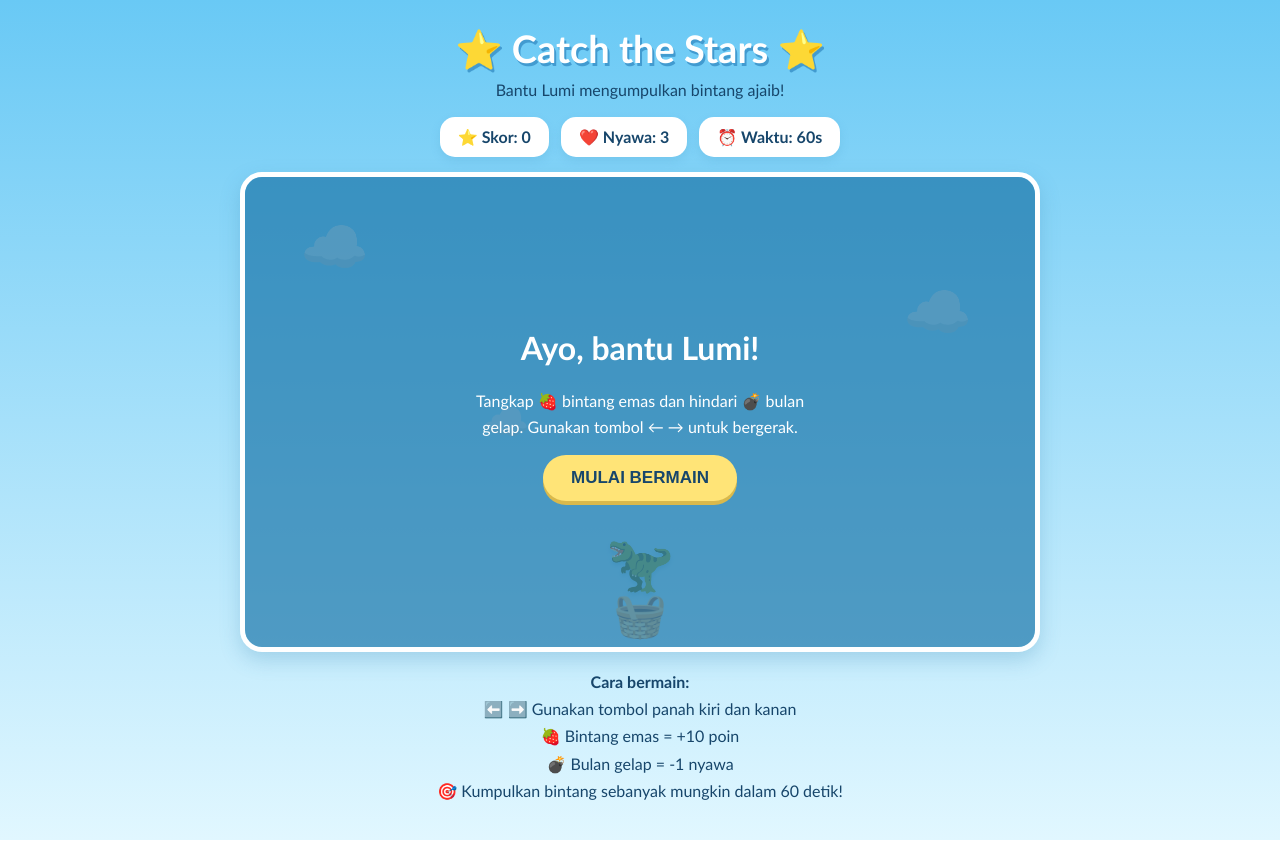
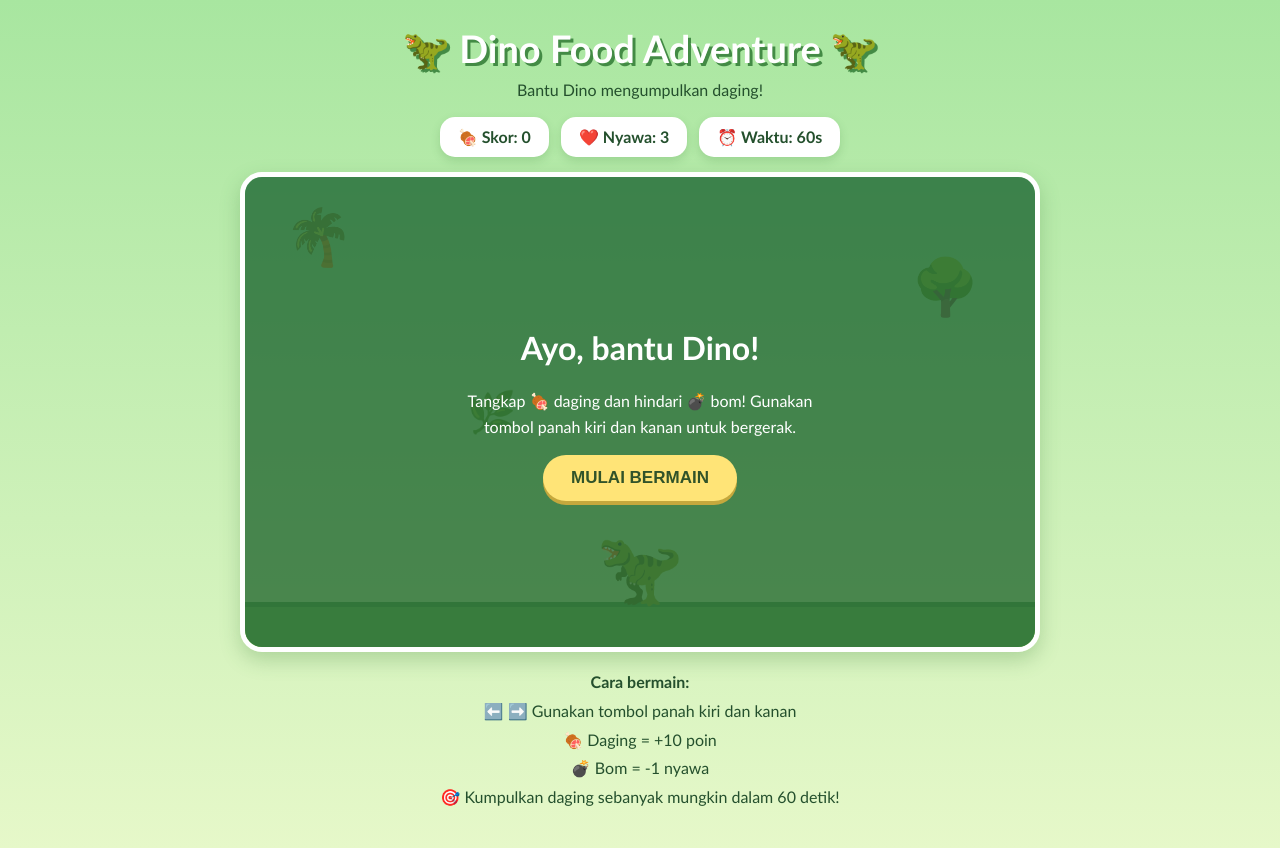
Before and after one commit to sabilsatria/go-dino, a plain HTML site: page index.html in a window 1280 px wide. Drawn offline with Linux system fonts and the light colour scheme.

Commit message:
Add files via upload

```diff
--- a/index.html
+++ b/index.html
@@ -4,7 +4,7 @@
 <head>
 <meta charset="UTF-8">
 <meta name="viewport" content="width=device-width, initial-scale=1.0">
-<title>Catch the Stars</title>
+<title>Dino Food Adventure</title>
 
 <style>
 * {
@@ -13,19 +13,19 @@
 
 body {
     margin: 0;
+    padding: 20px;
+    min-height: 100vh;
+    text-align: center;
     font-family: "Trebuchet MS", sans-serif;
-    text-align: center;
-    color: #17466b;
-    background: linear-gradient(#69c9f5, #e1f7ff);
-    min-height: 100vh;
-    padding: 20px;
+    color: #24502d;
+    background: linear-gradient(#a8e6a0, #e6f8c9);
 }
 
 h1 {
     margin: 5px 0;
     font-size: 38px;
     color: #fff;
-    text-shadow: 2px 3px #429bd0;
+    text-shadow: 3px 3px #438b45;
 }
 
 .subtitle {
@@ -45,7 +45,7 @@ h1 {
     padding: 10px 18px;
     border-radius: 15px;
     font-weight: bold;
-    box-shadow: 0 4px 10px #479bc733;
+    box-shadow: 0 4px 10px #397d3533;
 }
 
 #game {
@@ -56,61 +56,57 @@ h1 {
     overflow: hidden;
     border: 5px solid white;
     border-radius: 22px;
-    background: linear-gradient(#69c9f5 0%, #bcecff 100%);
-    box-shadow: 0 8px 20px #3988b544;
+    background: linear-gradient(#8ddc9a, #d5f2a8);
+    box-shadow: 0 8px 20px #397d3544;
 }
 
-.cloud {
+.tree {
     position: absolute;
     font-size: 55px;
-    opacity: 0.8;
     pointer-events: none;
 }
 
-.cloud.one {
-    top: 35px;
-    left: 7%;
+.tree.one {
+    top: 25px;
+    left: 5%;
 }
 
-.cloud.two {
-    top: 100px;
-    right: 8%;
+.tree.two {
+    top: 75px;
+    right: 7%;
 }
 
-.cloud.three {
-    top: 220px;
-    left: 30%;
-    font-size: 38px;
+.tree.three {
+    top: 210px;
+    left: 28%;
+    font-size: 40px;
+}
+
+#ground {
+    position: absolute;
+    bottom: 0;
+    width: 100%;
+    height: 45px;
+    background: #77bd55;
+    border-top: 5px solid #559b43;
 }
 
 #player {
     position: absolute;
-    bottom: 12px;
+    bottom: 35px;
     left: 50%;
     width: 100px;
-    height: 112px;
-    transform: translateX(-50%);
+    height: 90px;
     display: flex;
-    flex-direction: column;
     align-items: center;
-    justify-content: flex-end;
+    justify-content: center;
+    font-size: 70px;
     z-index: 5;
-}
-
-#lumi {
-    font-size: 55px;
-    line-height: 1.1;
-    filter: drop-shadow(0 3px 2px #3d8db544);
-}
-
-#basket {
-    font-size: 43px;
-    line-height: 1;
 }
 
 .falling {
     position: absolute;
-    font-size: 32px;
+    font-size: 34px;
     z-index: 3;
     user-select: none;
 }
@@ -118,7 +114,7 @@ h1 {
 #overlay {
     position: absolute;
     inset: 0;
-    background: #287eafbb;
+    background: #286c38cc;
     display: flex;
     flex-direction: column;
     align-items: center;
@@ -143,11 +139,11 @@ button {
     border-radius: 25px;
     padding: 13px 28px;
     background: #ffe477;
-    color: #17466b;
+    color: #315329;
     font-size: 17px;
     font-weight: bold;
     cursor: pointer;
-    box-shadow: 0 4px 0 #d9b94c;
+    box-shadow: 0 4px 0 #c5a83d;
 }
 
 button:hover {
@@ -158,7 +154,7 @@ button:hover {
 .instructions {
     margin: 16px auto;
     max-width: 600px;
-    line-height: 1.7;
+    line-height: 1.8;
 }
 
 @media (max-width: 500px) {
@@ -167,7 +163,7 @@ button:hover {
     }
 
     h1 {
-        font-size: 30px;
+        font-size: 29px;
     }
 }
 </style>
@@ -175,41 +171,41 @@ button:hover {
 
 <body>
 
-<h1>⭐ Catch the Stars ⭐</h1>
-<p class="subtitle">Bantu Lumi mengumpulkan bintang ajaib!</p>
+<h1>🦖 Dino Food Adventure 🦖</h1>
+<p class="subtitle">Bantu Dino mengumpulkan daging!</p>
 
 <div class="stats">
-    <div class="stat">⭐ Skor: <span id="score">0</span></div>
+    <div class="stat">🍖 Skor: <span id="score">0</span></div>
     <div class="stat">❤️ Nyawa: <span id="lives">3</span></div>
     <div class="stat">⏰ Waktu: <span id="time">60</span>s</div>
 </div>
 
 <div id="game">
-    <div class="cloud one">☁️</div>
-    <div class="cloud two">☁️</div>
-    <div class="cloud three">☁️</div>
 
-    <div id="player">
-        <div id="lumi">🦖</div>
-        <div id="basket">🧺</div>
-    </div>
+    <div class="tree one">🌴</div>
+    <div class="tree two">🌳</div>
+    <div class="tree three">🌿</div>
+
+    <div id="player">🦖</div>
+    <div id="ground"></div>
 
     <div id="overlay">
-        <h2 id="message">Ayo, bantu Lumi!</h2>
+        <h2 id="message">Ayo, bantu Dino!</h2>
         <p id="description">
-            Tangkap 🍓 bintang emas dan hindari 💣 bulan gelap.
-            Gunakan tombol ← → untuk bergerak.
+            Tangkap 🍖 daging dan hindari 💣 bom!
+            Gunakan tombol panah kiri dan kanan untuk bergerak.
         </p>
         <button id="startButton">MULAI BERMAIN</button>
     </div>
+
 </div>
 
 <div class="instructions">
     <b>Cara bermain:</b><br>
     ⬅️ ➡️ Gunakan tombol panah kiri dan kanan<br>
-    🍓 Bintang emas = +10 poin<br>
-    💣 Bulan gelap = -1 nyawa<br>
-    🎯 Kumpulkan bintang sebanyak mungkin dalam 60 detik!
+    🍖 Daging = +10 poin<br>
+    💣 Bom = -1 nyawa<br>
+    🎯 Kumpulkan daging sebanyak mungkin dalam 60 detik!
 </div>
 
 <script>
@@ -241,20 +237,19 @@ function updateStats() {
     timeText.textContent = timeLeft;
 }
 
-function movePlayer() {
+function movePlayer(delta) {
     const maxX = game.clientWidth - player.offsetWidth;
 
     if (keys["ArrowLeft"] || keys["a"] || keys["A"]) {
-        playerX -= 6;
+        playerX -= 6 * delta;
     }
 
     if (keys["ArrowRight"] || keys["d"] || keys["D"]) {
-        playerX += 6;
+        playerX += 6 * delta;
     }
 
     playerX = Math.max(0, Math.min(maxX, playerX));
     player.style.left = playerX + "px";
-    player.style.transform = "none";
 }
 
 function createObject() {
@@ -262,16 +257,18 @@ function createObject() {
     element.className = "falling";
 
     const isHazard = Math.random() < 0.25;
-    element.textContent = isHazard ? "💣" : "🍓";
+
+    element.textContent = isHazard ? "💣" : "🍖";
 
     const x = Math.random() * (game.clientWidth - 40);
+
     element.style.left = x + "px";
     element.style.top = "-40px";
+
     game.appendChild(element);
 
     fallingObjects.push({
         element: element,
-        x: x,
         y: -40,
         speed: 2 + Math.random() * 2,
         hazard: isHazard
@@ -284,29 +281,37 @@ function endGame() {
     cancelAnimationFrame(animationId);
 
     overlay.style.display = "flex";
-    message.textContent = lives <= 0 ? "Yah, nyawa habis!" : "Waktu habis!";
+
+    message.textContent =
+        lives <= 0 ? "Yah, Dino kehabisan nyawa!" : "Waktu habis!";
+
     description.textContent =
-        "Skor akhir kamu: " + score +
-        ". Lumi berterima kasih sudah bermain! ⭐";
+        "Skor akhir Dino: " + score +
+        ". Terima kasih sudah bermain! 🦖";
+
     startButton.textContent = "MAIN LAGI";
 }
 
 function gameLoop(timestamp) {
     if (!running) return;
 
-    const delta = Math.min((timestamp - (lastFrame || timestamp)) / 16.67, 2);
+    const delta = Math.min(
+        (timestamp - (lastFrame || timestamp)) / 16.67,
+        2
+    );
+
     lastFrame = timestamp;
 
-    movePlayer();
+    movePlayer(delta);
 
     spawnTimer += delta;
+
     if (spawnTimer > 32) {
         createObject();
         spawnTimer = 0;
     }
 
     const playerRect = player.getBoundingClientRect();
-    const gameRect = game.getBoundingClientRect();
 
     for (let i = fallingObjects.length - 1; i >= 0; i--) {
         const obj = fallingObjects[i];
@@ -317,7 +322,7 @@ function gameLoop(timestamp) {
         const objRect = obj.element.getBoundingClientRect();
 
         const caught =
-            objRect.bottom >= playerRect.top + 20 &&
+            objRect.bottom >= playerRect.top + 15 &&
             objRect.top <= playerRect.bottom &&
             objRect.right >= playerRect.left + 10 &&
             objRect.left <= playerRect.right - 10;
@@ -331,12 +336,14 @@ function gameLoop(timestamp) {
 
             obj.element.remove();
             fallingObjects.splice(i, 1);
+
             updateStats();
 
             if (lives <= 0) {
                 endGame();
                 return;
             }
+
         } else if (obj.y > game.clientHeight) {
             obj.element.remove();
             fallingObjects.splice(i, 1);
@@ -356,15 +363,17 @@ function startGame() {
     score = 0;
     lives = 3;
     timeLeft = 60;
+
     playerX = (game.clientWidth - player.offsetWidth) / 2;
+
     keys = {};
     lastFrame = 0;
     spawnTimer = 0;
 
     player.style.left = playerX + "px";
-    player.style.transform = "none";
 
     updateStats();
+
     overlay.style.display = "none";
     running = true;
 
@@ -398,7 +407,6 @@ startButton.addEventListener("click", startGame);
 
 playerX = (game.clientWidth - player.offsetWidth) / 2;
 player.style.left = playerX + "px";
-player.style.transform = "none";
 </script>
 
 </body>
```
